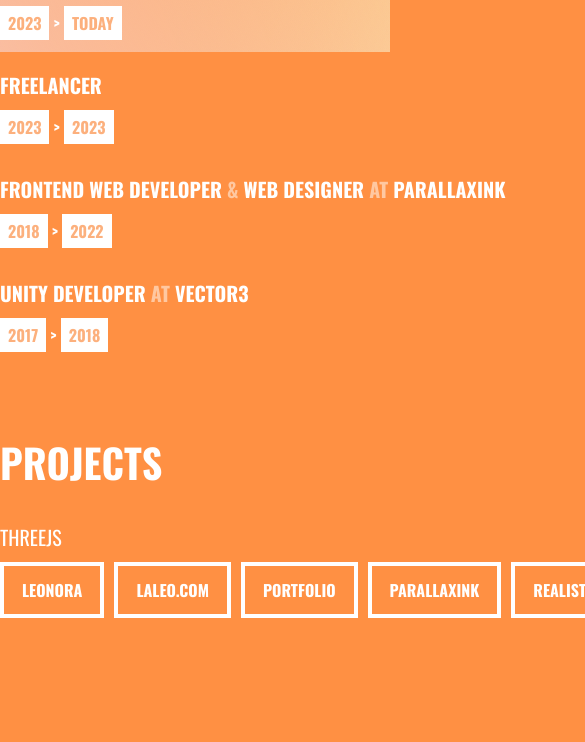
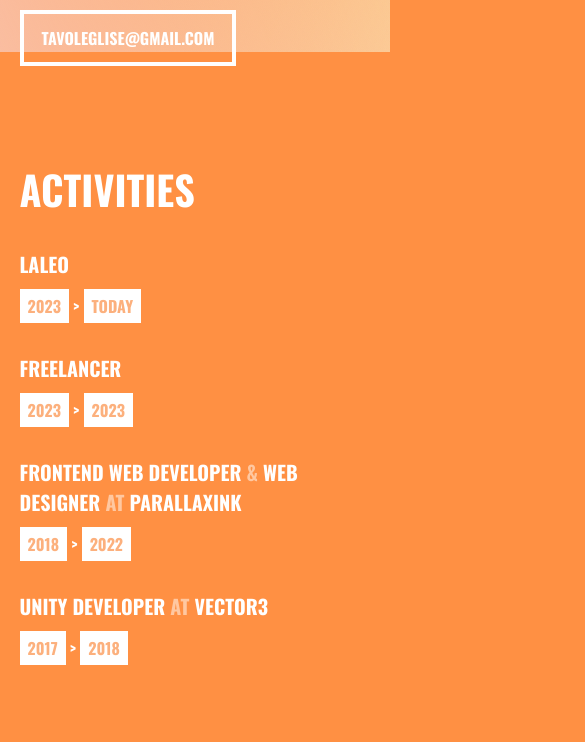
Before and after one commit to Tavoleglise/portfolio2d, a website built with Vite: page index.html in a window 390 px wide. Shown: the part 792-1534 px from the top of the page, 585 px wide, since content can reach past the window. Before the commit the page ends 1503 px from the top, so only its background shows below. Built offline with nearby package versions, Linux system fonts and the light colour scheme.

Commit message:
🎨 Responsive corrections

```diff
--- a/constants.js
+++ b/constants.js
@@ -27,7 +27,7 @@ export const activitiesList = [
 
 export const projectsList = [
   {
-    name: "threejs",
+    name: "ReactJs & ThreeJs",
     projects: [
       { name: "leonora", link: "https://leonora.ai/" },
       { name: "laleo.com", link: "https://www.laleo.com/" },
--- a/index.html
+++ b/index.html
@@ -11,7 +11,7 @@
     <span class="background background-1"></span>
     <main class="content">
       <section class="section introduction">
-        <h1 class="title">TAVO L'EGLISE</h1>
+        <h1 class="title">GUSTAVO L'EGLISE</h1>
         <h1 class="sub-title">CREATIVE DEVELOPER</h1>
         <p>
           I'm a Front-end Web Developer located in Mexico City. I have a real
--- a/style.scss
+++ b/style.scss
@@ -190,3 +190,8 @@ a {
     }
   }
 }
+@media (max-width: 768px) {
+  .content {
+    width: 90%;
+  }
+}
```
